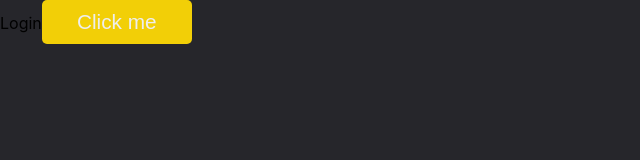
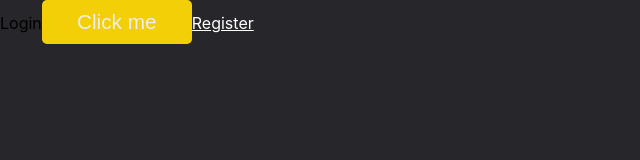
Before and after one commit to dannegara/ticketo-front, a React (Create React App) app: page /login in a window 1280 px wide. Shown: the top 160 px of the page, without its empty margins (0-640 px from the left). Built offline with nearby package versions, Linux system fonts and the light colour scheme.

Commit message:
route buttons added

```diff
--- a/src/api/instance.js
+++ b/src/api/instance.js
@@ -3,4 +3,4 @@ import { API_URL } from '../helpers/constants';
 
 const instance = axios.create({ API_URL, withCredentials: true });
 
-const login = () => instance.post('/login');
+ export const login = () => instance.post('/login');
--- a/src/components/login/component.tsx
+++ b/src/components/login/component.tsx
@@ -1,4 +1,5 @@
 import React, { Component } from 'react';
+import { Link } from 'react-router-dom';
 import Button from '../UI/button';
 
 interface State{
@@ -14,6 +15,7 @@ class Login extends Component<LoginProps, State>{
             <div>
                 Login
                 <Button />
+                <Link to="/register" style={{color: '#fff'}}>Register</Link>
             </div>
         )
     }
--- a/src/components/register/component.tsx
+++ b/src/components/register/component.tsx
@@ -1,4 +1,5 @@
 import React, { Component } from 'react';
+import { Link } from 'react-router-dom';
 
 export default class extends Component{
 
@@ -6,6 +7,7 @@ export default class extends Component{
         return(
             <div>
                 Register
+                <Link to="/login" style={{color: '#fff'}}>Login</Link>
             </div>
         )
     }
```
